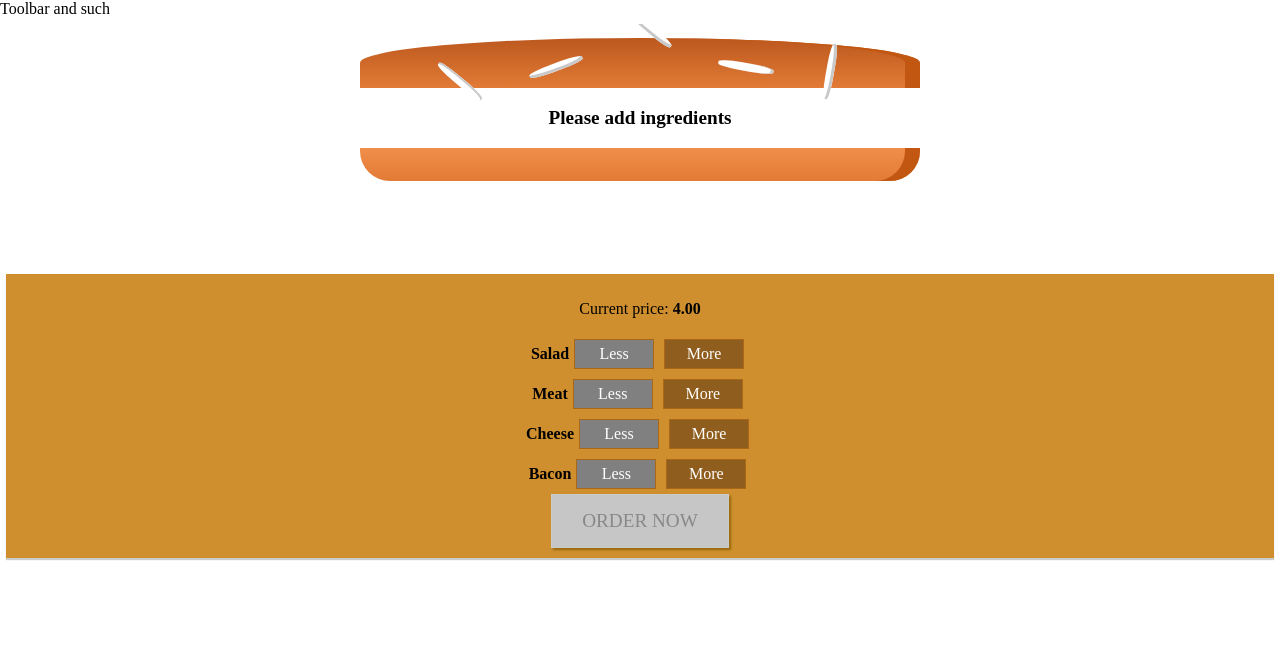
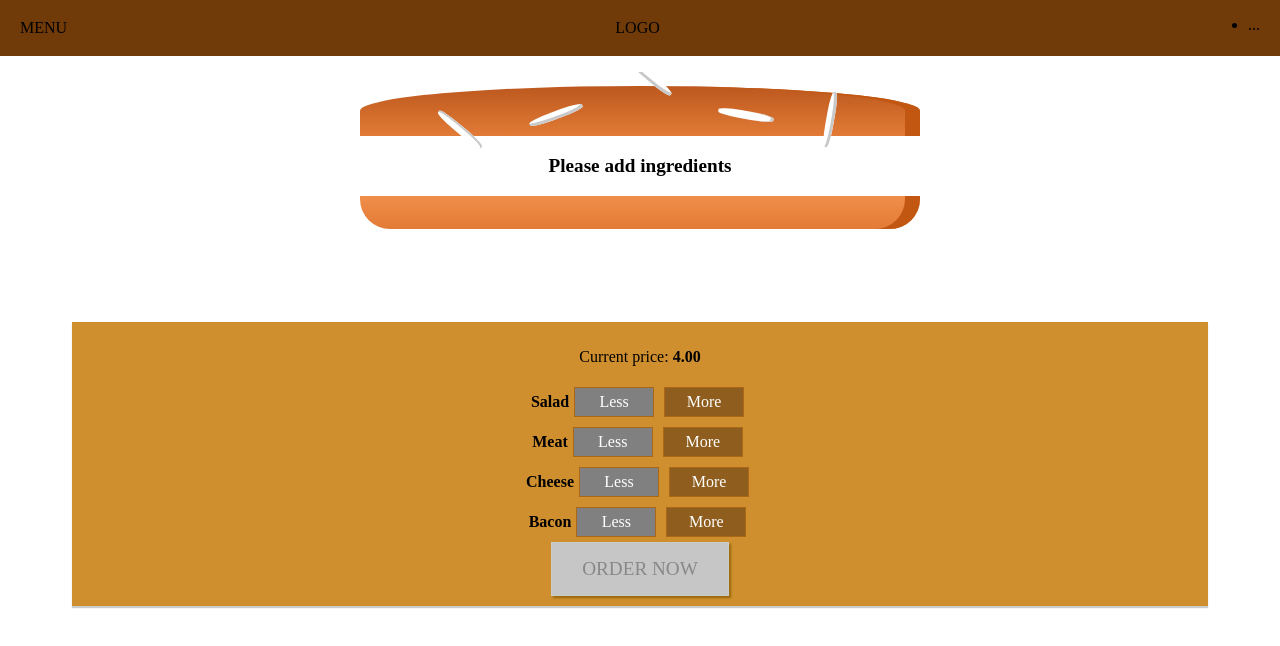
Before and after one commit to demente/burger-builder, a React (Create React App) app: page / in a window 1280 px wide. Shown: the top 646 px of the page. Built offline with nearby package versions, Linux system fonts and the light colour scheme; a web font is replaced by a local one.

Commit message:
add toolbar

```diff
--- a/src/components/Burger/OrderSummary/OrderSummary.js
+++ b/src/components/Burger/OrderSummary/OrderSummary.js
@@ -16,6 +16,7 @@
             <ul>
                 {ingredientsSummary}
             </ul>
+            <p><strong>Total price: {props.price.toFixed(2)}</strong></p>
             <Button type="Danger"
             clicked={props.cancel}>Cancel</Button>
             <Button type="Success"
--- a/src/components/Layout/Layout.js
+++ b/src/components/Layout/Layout.js
@@ -1,9 +1,10 @@
 import React from 'react';
+import Toolbar from '../Navigation/Toolbar/Toolbar'
 import classes from './Layout.module.css';
 
 const layout = (props) => (
     <>
-    <div>Toolbar and such</div>
+    <Toolbar/>
     <main className={classes.Content}>
         {props.children}
     </main>
--- a/src/components/Layout/Layout.module.css
+++ b/src/components/Layout/Layout.module.css
@@ -1,3 +1,3 @@
 .Content {
-    margin: 6px;
+    margin: 72px;
 }
--- /dev/null
+++ b/src/components/Navigation/Toolbar/Toolbar.js
@@ -0,0 +1,16 @@
+import React from 'react';
+import classes from './Toolbar.module.css'
+
+const toolbar = (props) => (
+    <header className={classes.Toolbar}>
+        <div>MENU</div>
+        <div>LOGO</div>
+        <nav>
+            <ul>
+                <li>...</li>
+            </ul>
+        </nav>
+    </header>
+);
+
+export default toolbar;
--- /dev/null
+++ b/src/components/Navigation/Toolbar/Toolbar.module.css
@@ -0,0 +1,18 @@
+.Toolbar {
+    height: 56px;
+    width: 100%;
+    position: fixed;
+    top: 0;
+    left:0;
+    background-color: #703B09;
+    display: flex;
+    justify-content: space-between;
+    align-items: center;
+    padding: 0 20px;
+    box-sizing: border-box;
+    z-index: 90;
+}
+
+.Toolbar nav {
+    height: 100%;
+}
--- a/src/containers/BurgerBuilder/BurgerBuilder.js
+++ b/src/containers/BurgerBuilder/BurgerBuilder.js
@@ -85,6 +85,7 @@
                     ingredients={this.state.ingredients}
                     cancel= {() => this.setState({ purchasing: false })}
                     order={() => console.log("Ordering")}
+                    price={this.state.totalPrice}
                     />
                 </Modal>
                 <Burger ingredients={this.state.ingredients} />
```
